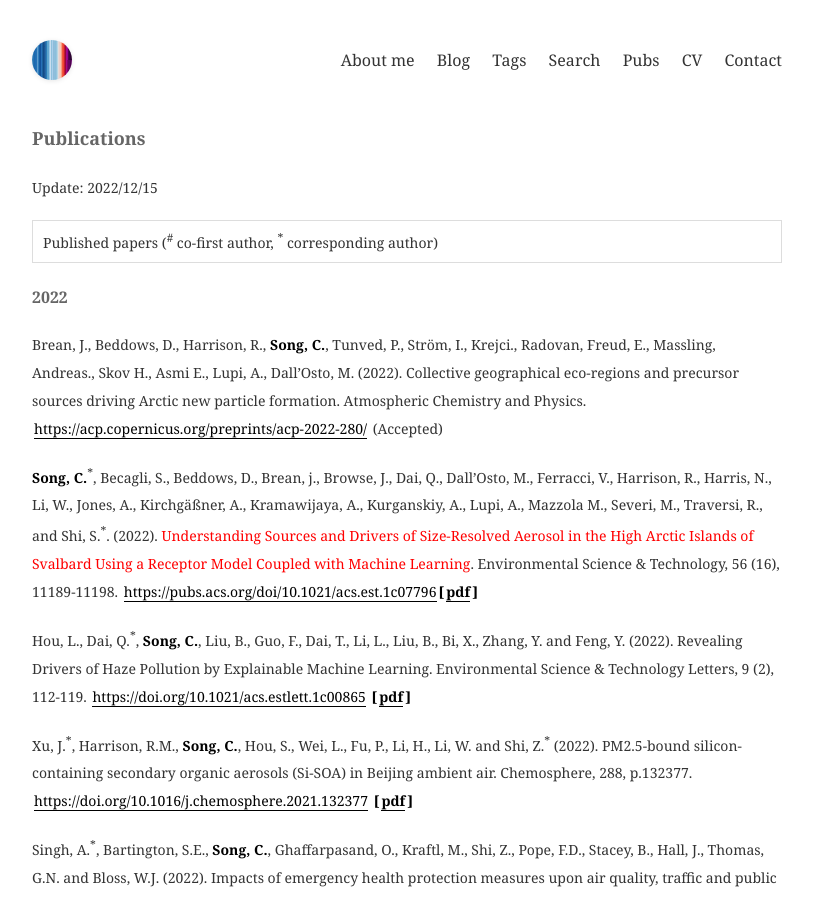
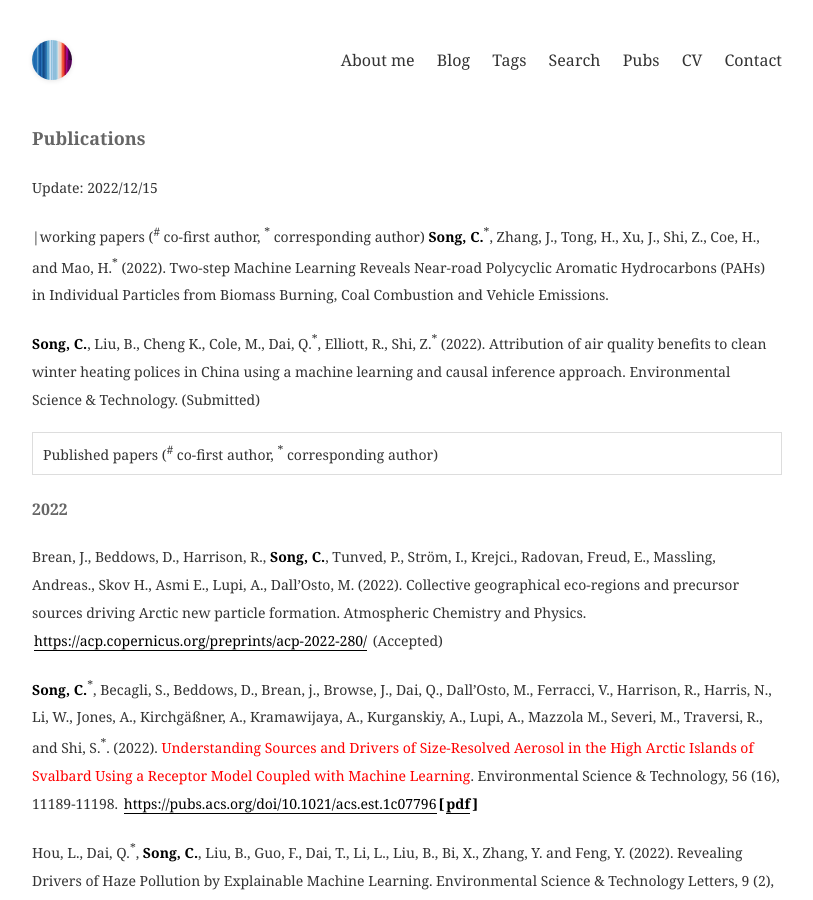
Before and after one commit to songair/Congbo, a Jekyll site: the page built from pages/pubs.md, in a window 1280 px wide and 900 px high. Shown: the whole window, without its empty margins (233-1046 px from the left). Built offline with Jekyll 4.4.1, drawn with Linux system fonts in a browser that asks for light colours.

Commit message:
Update publication

```diff
--- a/pages/pubs.md
+++ b/pages/pubs.md
@@ -4,6 +4,12 @@ title: Publications
 ---
 
 Update: 2022/12/15
+
+|working papers (<sup>#</sup> co-first author, <sup>*</sup> corresponding author)
+**Song, C.**<sup>*</sup>, Zhang, J., Tong, H., Xu, J., Shi, Z., Coe, H., and Mao, H.<sup>*</sup> (2022). Two-step Machine Learning Reveals Near-road Polycyclic Aromatic Hydrocarbons (PAHs) in Individual Particles from Biomass Burning, Coal Combustion and Vehicle Emissions.
+
+**Song, C.**, Liu, B., Cheng K., Cole, M., Dai, Q.<sup>*</sup>, Elliott, R., Shi, Z.<sup>*</sup> (2022). Attribution of air quality benefits to clean winter heating polices in China using a machine learning and causal inference approach. Environmental Science & Technology. (Submitted)
+
 
 |Published papers (<sup>#</sup> co-first author, <sup>*</sup> corresponding author)
 
```
Also changed, not shown: 1 other file.
